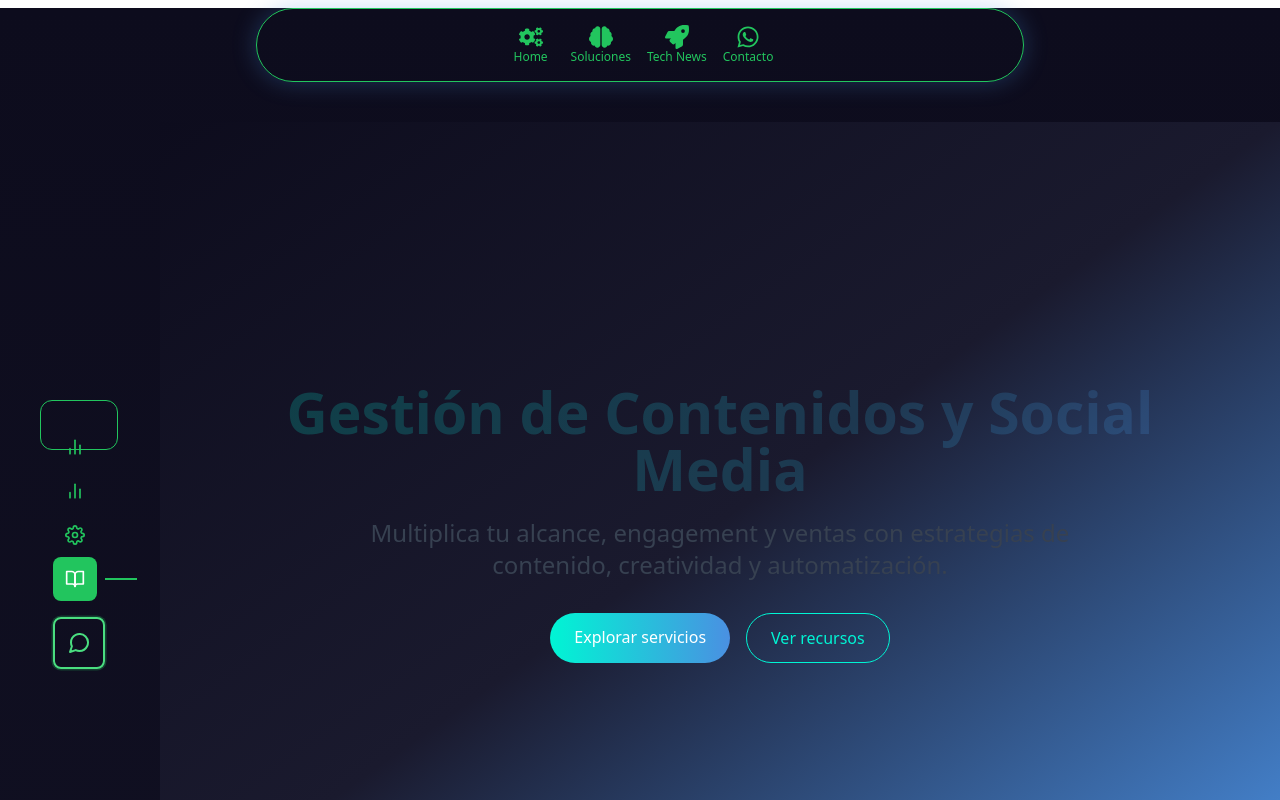
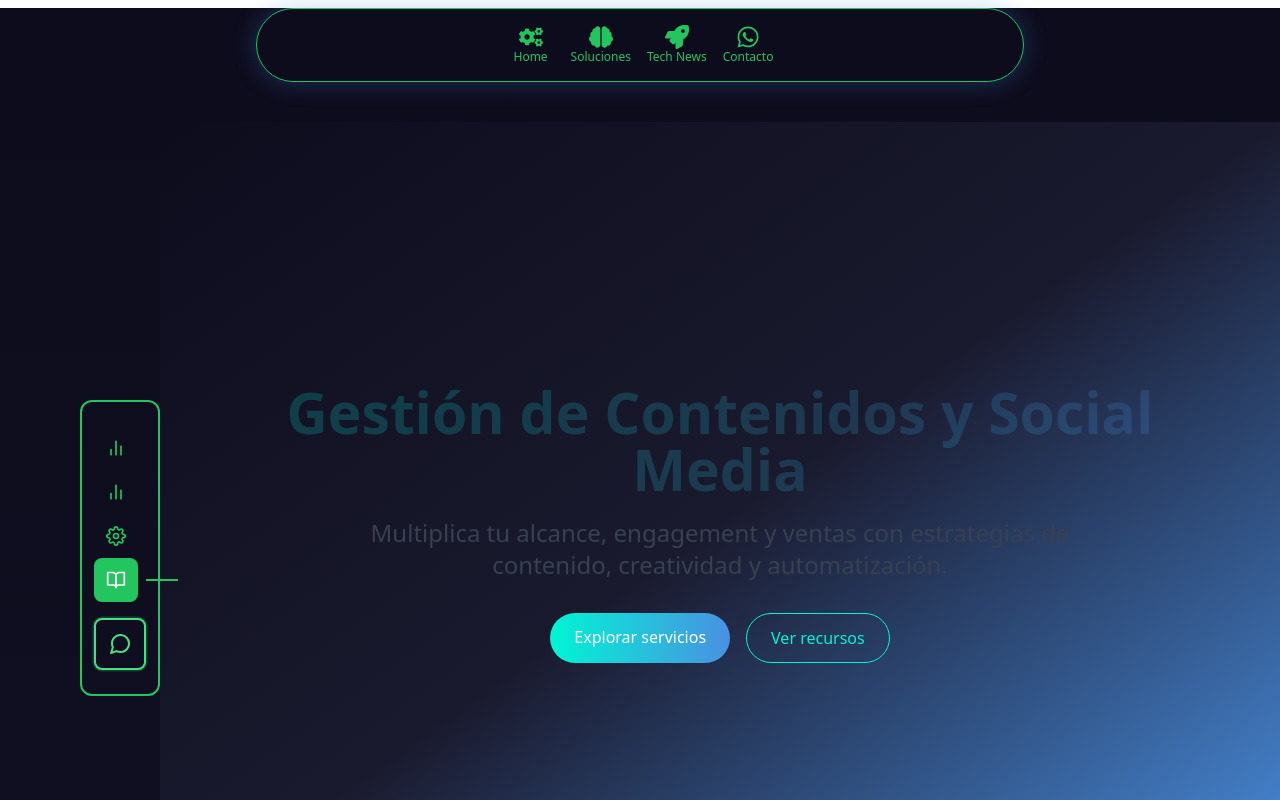
Before and after one commit to deivipluss/landing, a Next.js app: page /gestion-contenidos in a window 1280 px wide. Shown: the top 800 px of the page. Built offline with nearby package versions, Linux system fonts and the light colour scheme.

Commit message:
fix: centrar verticalmente y mostrar borde consistente en SidebarNavigation en todas las páginas

```diff
--- a/components/SidebarNavigation.tsx
+++ b/components/SidebarNavigation.tsx
@@ -128,11 +128,11 @@ const SidebarNavigation: React.FC<SidebarNavigationProps> = ({ activeSection, se
     );
   }
 
-  // Render desktop sidebar
+  // Render desktop sidebar (centrado vertical y borde visible)
   return (
     <motion.div
       {...sidebarMotion}
-      className={`py-6 px-3 rounded-xl flex flex-col gap-6 border${noFill ? '' : ' bg-gradient-to-br ' + colors.bg + ' backdrop-blur-md'} fixed left-0 top-0 h-full z-50 md:block hidden`}
+      className={`py-6 px-3 rounded-xl flex flex-col gap-6 border-2 border-solid ${noFill ? '' : ' bg-gradient-to-br ' + colors.bg + ' backdrop-blur-md'} fixed left-4 lg:left-10 top-1/2 transform -translate-y-1/2 z-50 md:block hidden`}
       style={{ borderColor: colors.border }}
     >
       {items.map((item) => {
```
